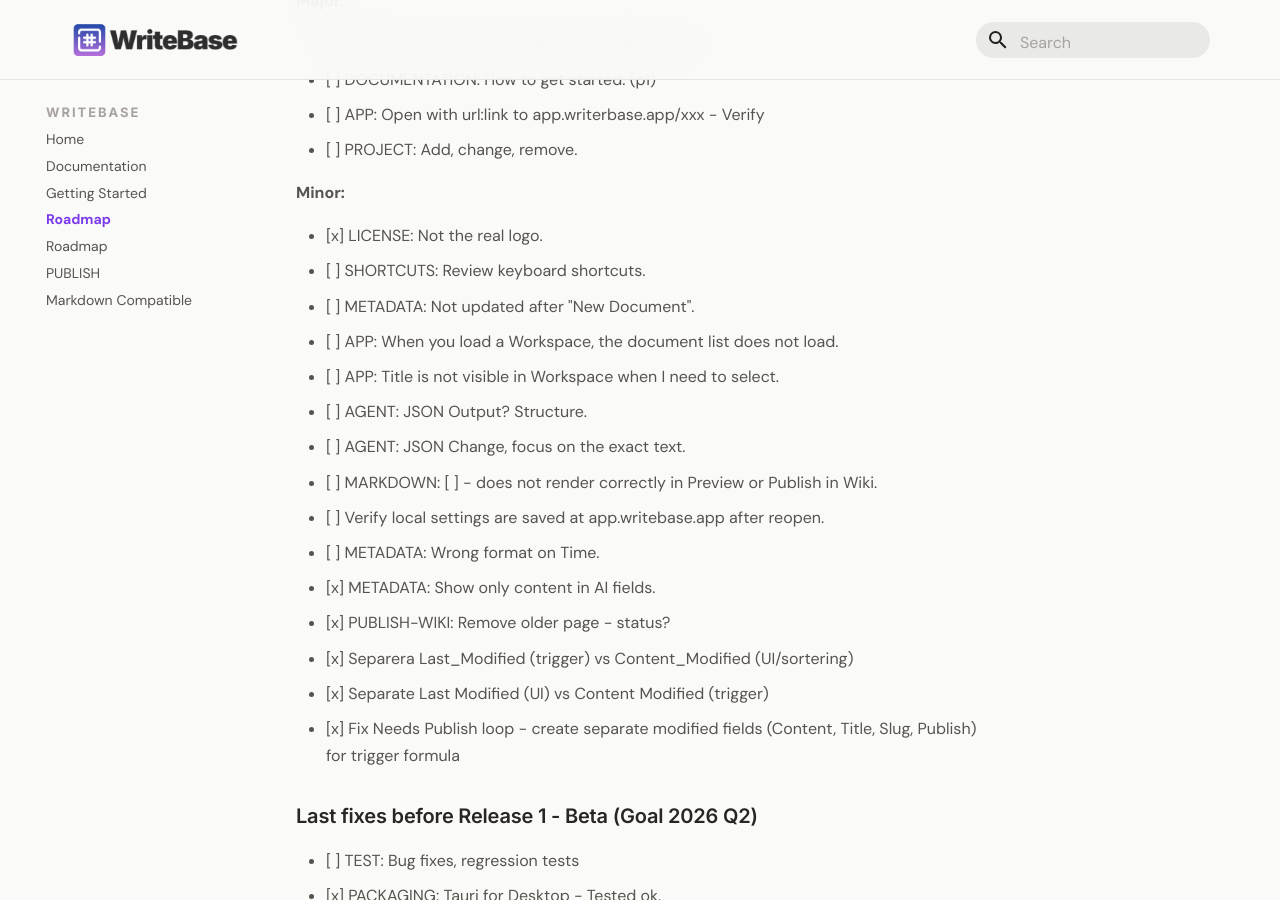
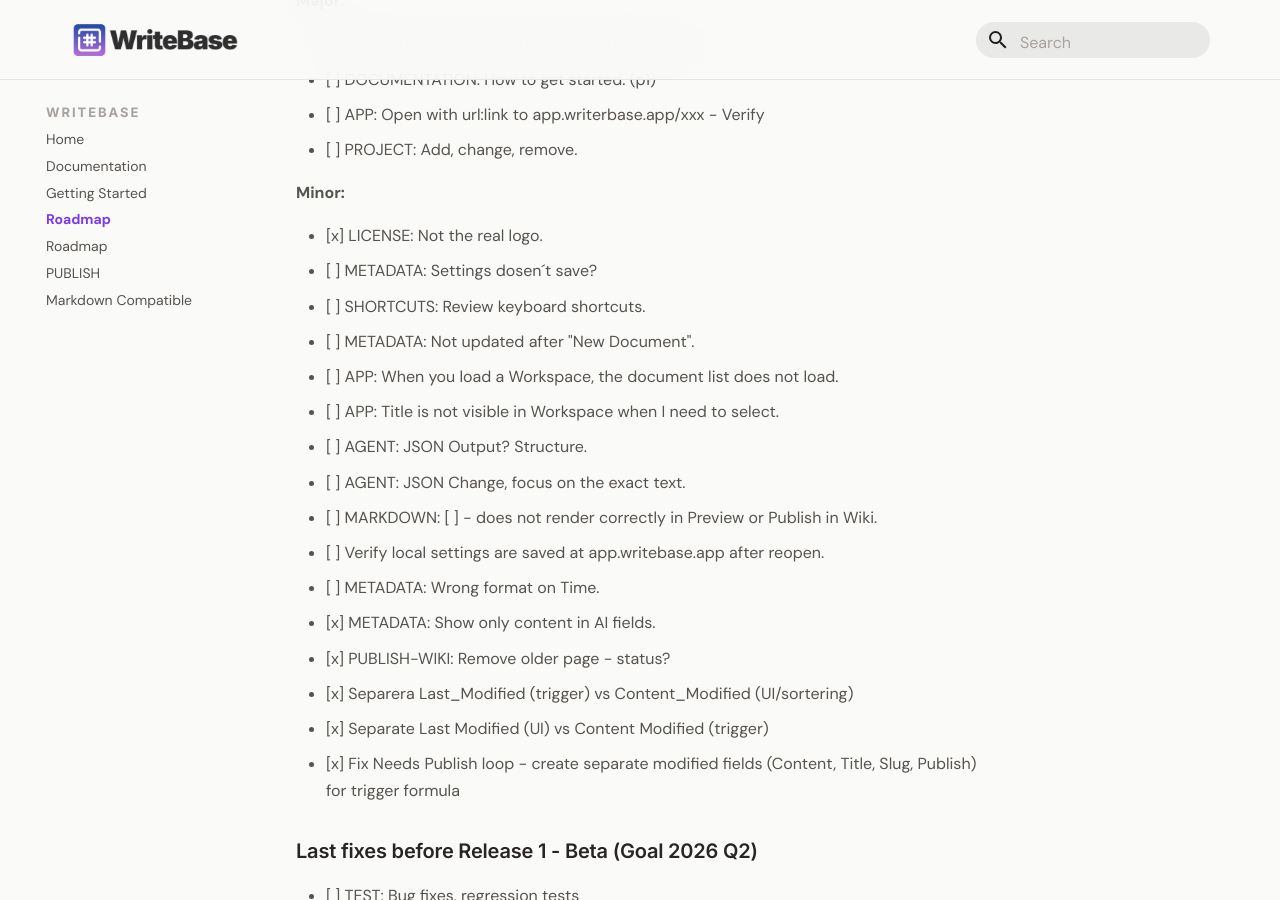
Before and after one commit to larssonhthomas-afk/writebase-docs, an MkDocs documentation site: the page built from docs/009-roadmap.md, in a window 1280 px wide and 900 px high, scrolled down 606 px. Built offline with MkDocs 1.6.1 and Material for MkDocs 9.7.7, drawn with Linux system fonts in a browser that asks for light colours; some web fonts are replaced.

Commit message:
Update 009-roadmap.md

```diff
--- a/docs/009-roadmap.md
+++ b/docs/009-roadmap.md
@@ -32,6 +32,7 @@ This Backlog has a priority 1-3.
 **Minor:**
 
 - [x] LICENSE: Not the real logo.
+- [ ] METADATA: Settings dosen´t save?
 - [ ] SHORTCUTS: Review keyboard shortcuts.
 - [ ] METADATA: Not updated after "New Document".
 - [ ] APP: When you load a Workspace, the document list does not load.
```
